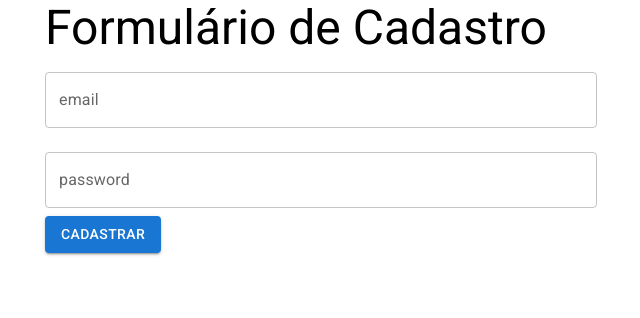
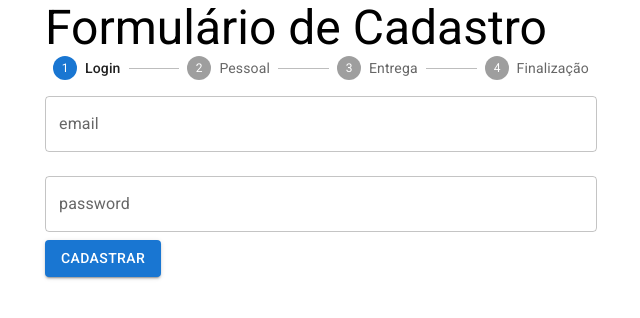
Before and after one commit to Crisleine-Erculano/Formulario, a React (Create React App) app in the folder formulario/: page / in a window 1280 px wide. Shown: the top 318 px of the page, without its empty margins (319-959 px from the left). Built offline with nearby package versions, Linux system fonts and the light colour scheme.

Commit message:
Criando Step no formulário.

```diff
--- a/formulario/src/component/FormularioCadastro/FormularioCadastro.js
+++ b/formulario/src/component/FormularioCadastro/FormularioCadastro.js
@@ -2,15 +2,22 @@ import React, { useEffect, useState } from 'react';
 import DadosPessoais from "./DadosPessoais";
 import DadosUsuario from "./DadosDoUsuario";
 import DadosEntrega from "./DadosEntrega";
+import { Step, StepLabel, Stepper, Typography } from '@mui/material';
 
 function FormularioCadastro(aoEnviar, validarCPF) {
    const [etapaAtual, setEtapaAtual] = useState(0);
    const [dadosColetados, setDados] = useState({});
 
+   useEffect(()=>{
+      if(etapaAtual === formularios.length){
+         aoEnviar(dadosColetados);
+      }
+   })
    const formularios = [
       <DadosUsuario aoEnviar={coletarDados} />,
       <DadosPessoais aoEnviar={coletarDados} validarCPF={validarCPF} />,
-      <DadosEntrega aoEnviar={coletarDados} />
+      <DadosEntrega aoEnviar={coletarDados} />,
+      <Typography variant="h5">Obrigada pelo Cadastro!</Typography>
    ]
    function coletarDados(dados){
       setDados({...dadosColetados, ...dados})
@@ -24,6 +31,13 @@ function FormularioCadastro(aoEnviar, validarCPF) {
 
    return (
       <>
+      <Stepper activeStep={etapaAtual}>
+         <Step><StepLabel>Login</StepLabel></Step>
+         <Step><StepLabel>Pessoal</StepLabel></Step>
+         <Step><StepLabel>Entrega</StepLabel></Step>
+         <Step><StepLabel>Finalização</StepLabel></Step>
+
+      </Stepper>
          {formularios[etapaAtual]}
       </>
    )
```
